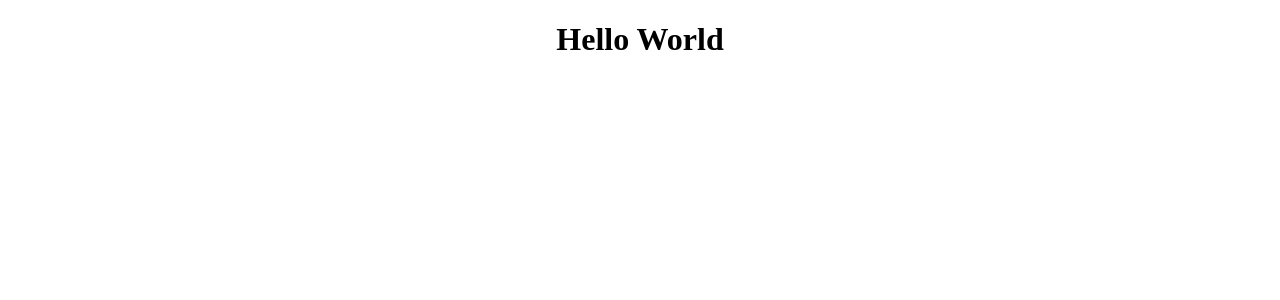
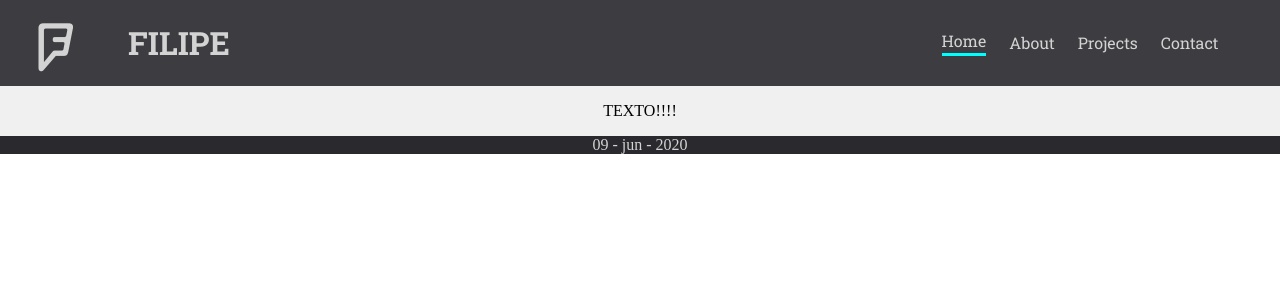
Before and after one commit to Cancellier27/FilipeSite, a React (Create React App) app: page / in a window 1280 px wide. Shown: the top 300 px of the page. Built offline with nearby package versions, Linux system fonts and the light colour scheme.

Commit message:
header css done

```diff
--- a/package.json
+++ b/package.json
@@ -3,6 +3,7 @@
   "version": "0.1.0",
   "private": true,
   "dependencies": {
+    "@fortawesome/fontawesome-free": "^5.13.0",
     "@testing-library/jest-dom": "^4.2.4",
     "@testing-library/react": "^9.5.0",
     "@testing-library/user-event": "^7.2.1",
--- a/public/index.html
+++ b/public/index.html
@@ -2,10 +2,13 @@
 <html lang="en">
   <head>
     <meta charset="utf-8" />
+    <link href="https://fonts.googleapis.com/css2?family=Roboto+Slab:wght@400;700&display=swap" rel="stylesheet">
+    <link href="https://fonts.googleapis.com/css2?family=Roboto&display=swap" rel="stylesheet">
     <title>Personal Site</title>
   </head>
   <body>
     <noscript>You need to enable JavaScript to run this app.</noscript>
     <div id="root"></div>
+    <script src="https://kit.fontawesome.com/1693a68714.js" crossorigin="anonymous"></script>
   </body>
 </html>
--- a/src/App.css
+++ b/src/App.css
@@ -1,38 +1,9 @@
+body {
+  margin: 0;
+  padding: 0;
+}
+
 .App {
   text-align: center;
+  background-color: #f0f0f0;
 }
-
-.App-logo {
-  height: 40vmin;
-  pointer-events: none;
-}
-
-@media (prefers-reduced-motion: no-preference) {
-  .App-logo {
-    animation: App-logo-spin infinite 20s linear;
-  }
-}
-
-.App-header {
-  background-color: #282c34;
-  min-height: 100vh;
-  display: flex;
-  flex-direction: column;
-  align-items: center;
-  justify-content: center;
-  font-size: calc(10px + 2vmin);
-  color: white;
-}
-
-.App-link {
-  color: #61dafb;
-}
-
-@keyframes App-logo-spin {
-  from {
-    transform: rotate(0deg);
-  }
-  to {
-    transform: rotate(360deg);
-  }
-}
--- a/src/App.js
+++ b/src/App.js
@@ -1,10 +1,18 @@
 import React from 'react';
 import './App.css';
+
+import Header from './components/header/header'
+import Footer from './components/footer/footer'
+import Main from './components/main/main'
 
 function App() {
   return (
     <div className="App">
-      <h1>Hello World</h1>
+      <Header />
+
+      <Main />
+
+      <Footer />
     </div>
   );
 }
--- /dev/null
+++ b/src/components/footer/footer.css
@@ -0,0 +1,4 @@
+footer {
+  background-color: #29292E;
+  color: lightgray;
+}
--- /dev/null
+++ b/src/components/footer/footer.jsx
@@ -0,0 +1,12 @@
+import React from 'react'
+import './footer.css'
+
+const Footer = () => {
+  return (
+    <footer>
+      <p> 09 - jun - 2020 </p>
+    </footer>
+  )
+}
+
+export default Footer
--- /dev/null
+++ b/src/components/header/header.css
@@ -0,0 +1,51 @@
+header {
+  font-family: 'Roboto Slab', serif;
+  color: lightgray;
+
+  margin: 0;
+  padding: 0;
+
+  display: flex;
+  align-items: center;
+  justify-content: space-between;
+
+  background-color: #3D3D41;
+}
+
+.iconF {
+  display: flex;
+  align-items: center;
+  justify-content: space-between;
+  margin-left: 50px;
+  width: 180px;
+}
+
+.icon {
+  transform: scale(3);
+  padding-top: 2px;
+}
+
+.navBar {
+  display: flex;
+  align-items: center;
+  justify-content: space-around;
+  width: 300px;
+  margin-right: 50px;
+  list-style-type: none;
+}
+
+.navBar li a {
+  text-decoration: none;
+  color: lightgray;
+}
+
+.navBar li a:hover {
+  color: cyan;
+}
+
+.selected {
+  margin-top: 2px;
+  width: 100%;
+  height: 3px;
+  background-color: cyan;
+}
--- /dev/null
+++ b/src/components/header/header.jsx
@@ -0,0 +1,38 @@
+import React from 'react'
+import './header.css'
+
+const Header = () => {
+  return (
+    <header>
+      <div className="iconF">
+        <span className="icon">
+          <i className="fab fa-foursquare"></i>
+        </span>
+        <h1>FILIPE</h1>
+      </div>
+
+
+      <ul className="navBar">
+        <li>
+          <a href="/">Home</a>
+          <div className="selected"></div>
+        </li>
+        <li>
+          <a href="/">About</a>
+          <div></div>
+        </li>
+        <li>
+          <a href="/">Projects</a>
+          <div></div>
+        </li>
+        <li>
+          <a href="/">Contact</a>
+          <div></div>
+        </li>
+      </ul>
+
+    </header>
+  )
+}
+
+export default Header
--- /dev/null
+++ b/src/components/main/main.jsx
@@ -0,0 +1,11 @@
+import React from 'react'
+
+const Main = () => {
+  return (
+    <main>
+      <p>TEXTO!!!!</p>
+    </main>
+  )
+}
+
+export default Main
```
Also changed, not shown: 1 other file (tests, documents, lock files or other folders).
